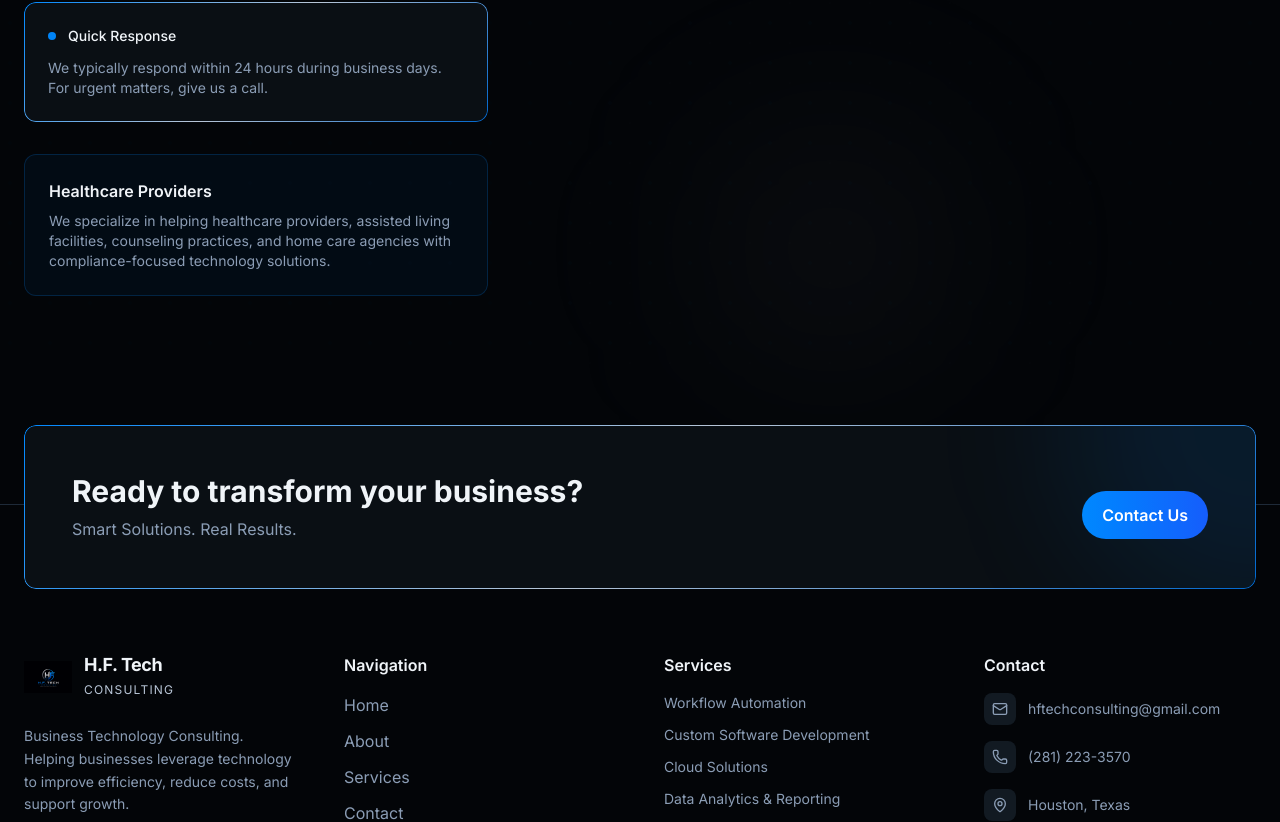
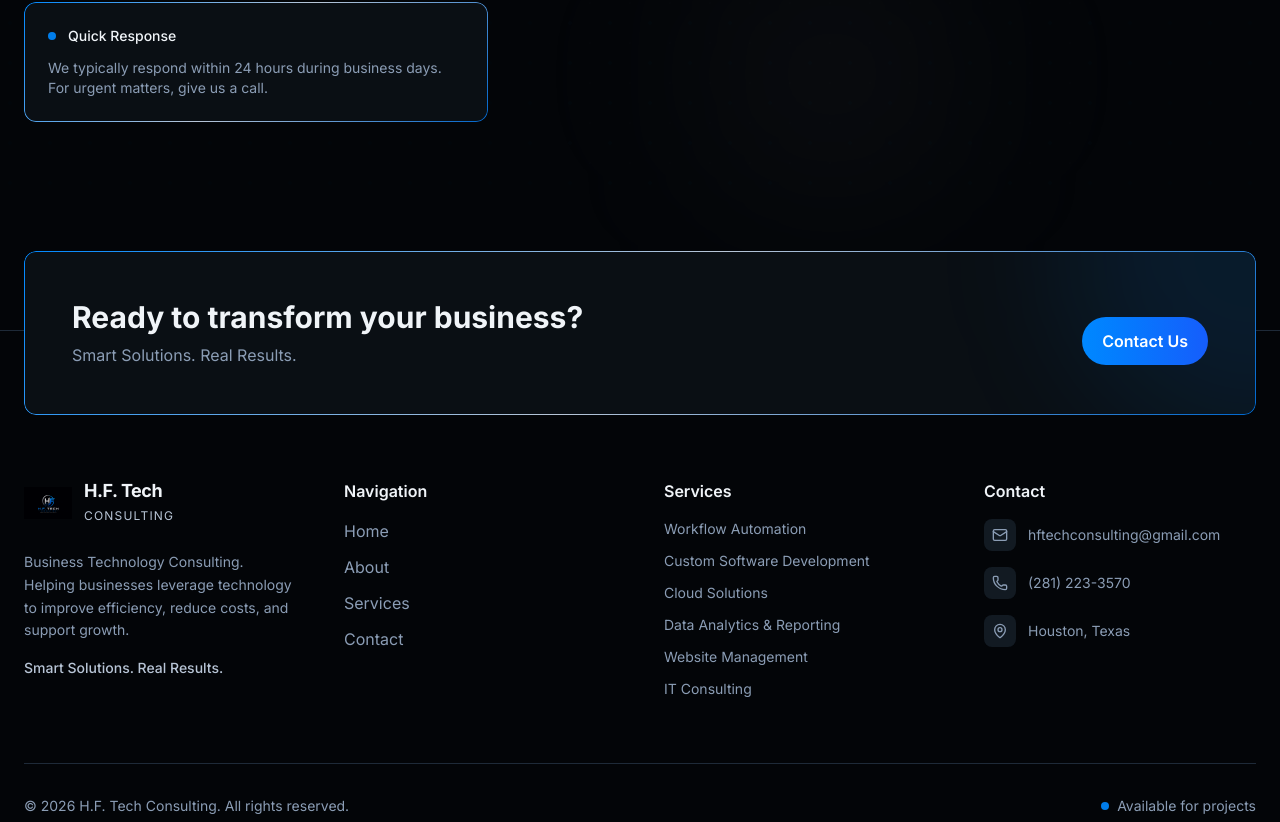
Before and after one commit to alexferrell4/hf-tech-consulting, a Next.js app: page /contact in a window 1280 px wide. Shown: the part 985-1807 px from the top of the page. Built offline with nearby package versions, Linux system fonts and the light colour scheme.

Commit message:
6tth commit

```diff
--- a/src/app/contact/page.tsx
+++ b/src/app/contact/page.tsx
@@ -1,17 +1,27 @@
 "use client";
 
-import { useEffect } from "react";
+import { useEffect, useRef } from "react";
 import { motion } from "framer-motion";
-import { Mail, Phone, MapPin, CheckCircle2 } from "lucide-react";
+import { Mail, Phone, MapPin } from "lucide-react";
 
 export default function ContactPage() {
+  const loaded = useRef(false);
+
   useEffect(() => {
+    // Prevent duplicate loading (React Strict Mode fix)
+    if (loaded.current) return;
+    loaded.current = true;
+
     const script = document.createElement("script");
     script.src = "https://form.jotform.com/jsform/261496309774065";
     script.type = "text/javascript";
     script.async = true;
 
-    document.getElementById("jotform-container")?.appendChild(script);
+    const container = document.getElementById("jotform-container");
+
+    if (container && !container.querySelector("script")) {
+      container.appendChild(script);
+    }
   }, []);
 
   return (
@@ -92,31 +102,21 @@ export default function ContactPage() {
               </div>
             </div>
 
-           {/* Response Time */}
+            {/* Response Time */}
             <div className="p-6 gradient-border">
               <div className="flex items-center gap-3 mb-3">
                 <span className="w-2 h-2 rounded-full bg-accent animate-pulse" />
-                <span className="text-sm font-medium text-foreground">Quick Response</span>
+                <span className="text-sm font-medium text-foreground">
+                  Quick Response
+                </span>
               </div>
               <p className="text-sm text-muted-foreground">
-                We typically respond within 24 hours during business days.
-                For urgent matters, give us a call.
+                We typically respond within 24 hours during business days. For urgent matters, give us a call.
               </p>
             </div>
-
-            {/* Healthcare Note */}
-            <div className="p-6 bg-accent/5 rounded-xl border border-accent/20">
-              <h3 className="text-foreground font-semibold mb-2">Healthcare Providers</h3>
-              <p className="text-sm text-muted-foreground">
-                We specialize in helping healthcare providers, assisted living facilities,
-                counseling practices, and home care agencies with compliance-focused
-                technology solutions.
-              </p>
-            </div>
-
           </motion.div>
 
-          {/* JOTFORM EMBED (REPLACED FORM HERE) */}
+          {/* JotForm */}
           <motion.div
             initial={{ opacity: 0, x: 20 }}
             animate={{ opacity: 1, x: 0 }}
--- a/src/app/page.tsx
+++ b/src/app/page.tsx
@@ -116,7 +116,7 @@ export default function HomePage() {
 
             <span className="text-accent-secondary">Technology Solutions</span>
             <br />
-            <span className="gradient-text">That Drive Business Growth</span>
+            <span className="gradient-text">That Drive Business Growth.</span>
           </motion.h1>
 
           <motion.p
```
